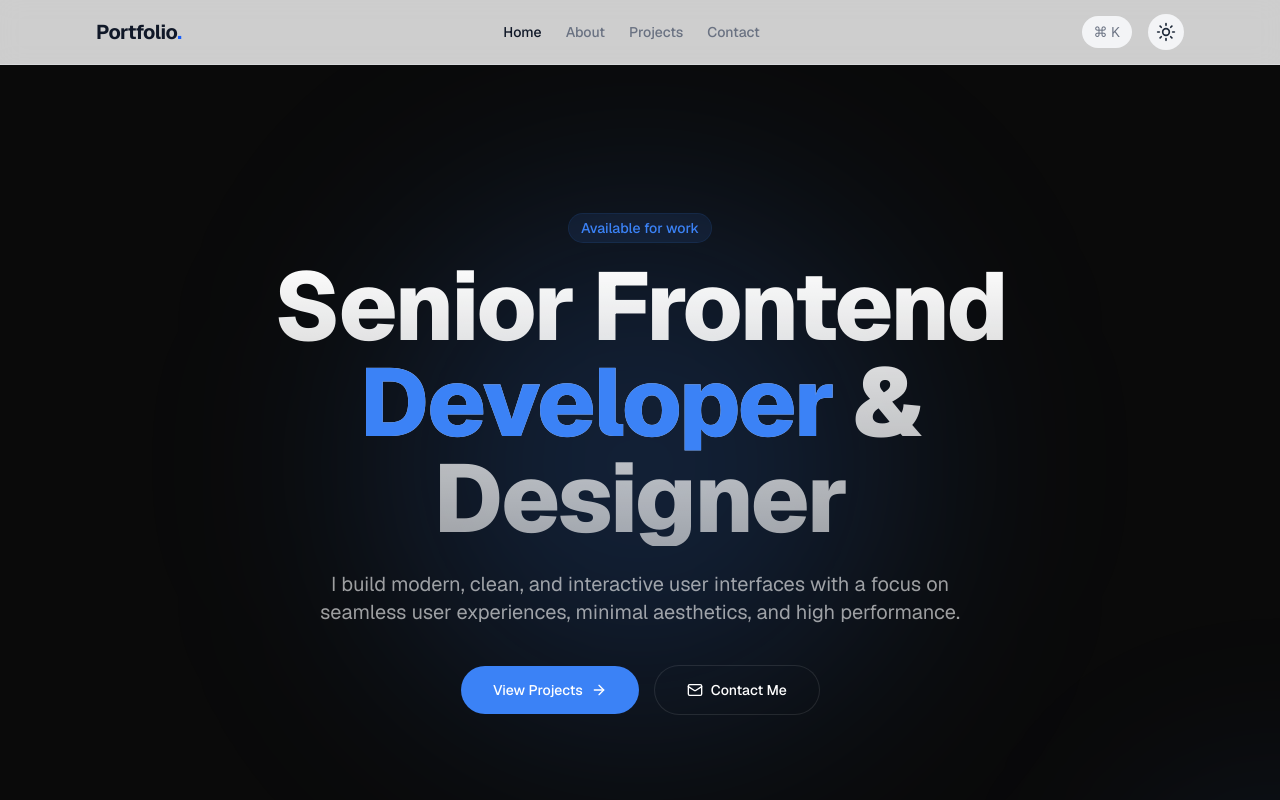
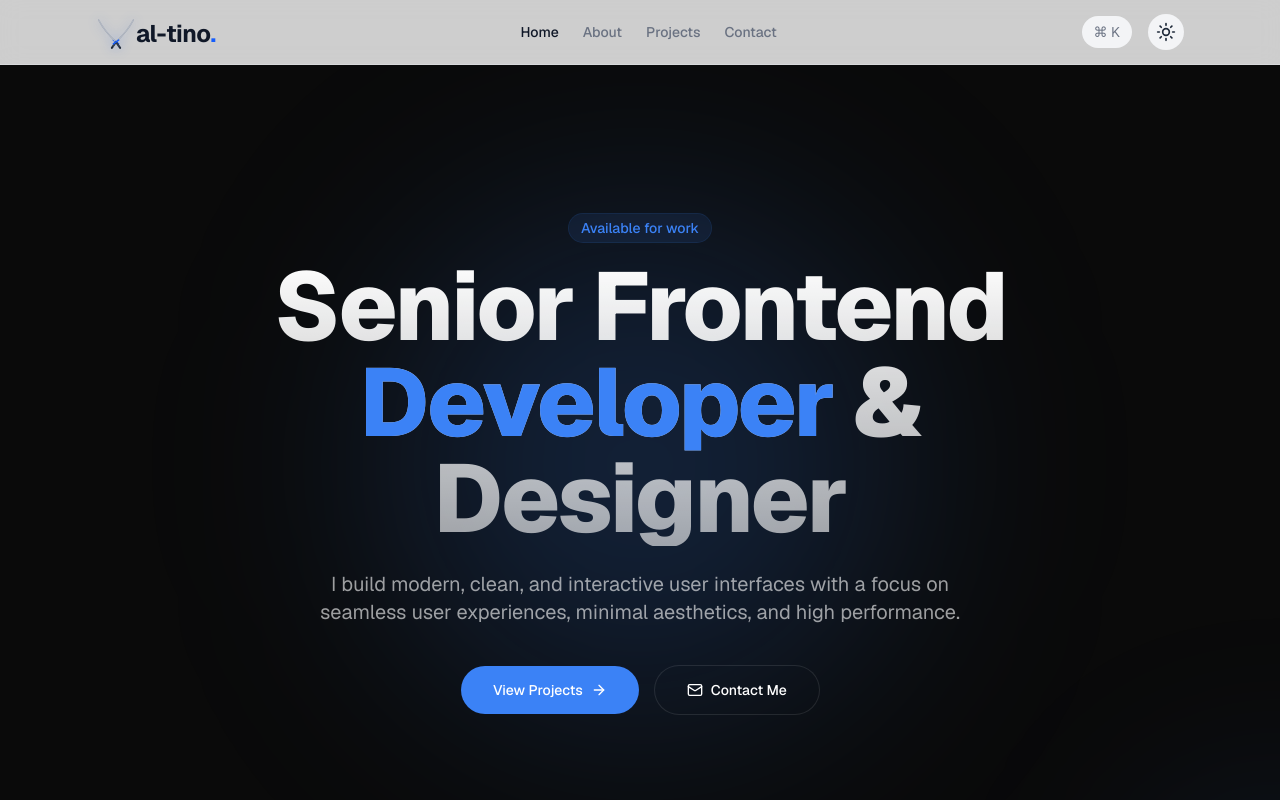
Before and after one commit to Valentine231/portfolio, a Next.js app: page / in a window 1280 px wide. Shown: the top 800 px of the page. Built offline with nearby package versions, Linux system fonts and the light colour scheme.

Commit message:
small-change

```diff
--- a/src/components/Navbar.tsx
+++ b/src/components/Navbar.tsx
@@ -40,8 +40,33 @@ export function Navbar() {
       className="fixed top-0 z-40 w-full border-b border-gray-200/50 dark:border-gray-800/50 bg-white/80 dark:bg-gray-950/80 backdrop-blur-md"
     >
       <div className="mx-auto flex h-16 max-w-6xl items-center justify-between px-4 sm:px-6 lg:px-8">
-        <Link href="/" className="font-bold text-xl tracking-tight text-gray-900 dark:text-white">
-          Portfolio<span className="text-blue-600 dark:text-blue-500">.</span>
+        <Link href="/" className="flex items-center gap-1 group font-bold text-xl tracking-tight text-gray-900 dark:text-white">
+          <svg
+            xmlns="http://www.w3.org/2000/svg"
+            viewBox="0 0 100 100"
+            className="w-10 h-10 drop-shadow-[0_0_6px_rgba(37,99,235,0.4)] dark:drop-shadow-[0_0_6px_rgba(59,130,246,0.5)] transition-transform duration-300 group-hover:scale-110"
+          >
+            {/* Right Sword */}
+            <g transform="translate(50, 75) rotate(35)">
+              <path d="M 0 0 Q 8 -40 4 -70" strokeWidth="3.5" className="stroke-gray-400 dark:stroke-gray-300 transition-all duration-300 group-hover:stroke-blue-400" fill="none" strokeLinecap="round" />
+              <path d="M 0 0 Q 8 -40 4 -70" strokeWidth="1" stroke="white" fill="none" strokeLinecap="round" opacity="0.6" />
+              <line x1="0" y1="0" x2="0" y2="18" strokeWidth="5" className="stroke-gray-800 dark:stroke-gray-200" strokeLinecap="round" />
+              <line x1="-2" y1="4" x2="2" y2="8" strokeWidth="1" className="stroke-gray-500" />
+              <line x1="-2" y1="10" x2="2" y2="14" strokeWidth="1" className="stroke-gray-500" />
+              <line x1="-8" y1="0" x2="8" y2="0" strokeWidth="4" className="stroke-blue-600 dark:stroke-blue-500" strokeLinecap="round" />
+            </g>
+
+            {/* Left Sword */}
+            <g transform="translate(50, 75) rotate(-35)">
+              <path d="M 0 0 Q -8 -40 -4 -70" strokeWidth="3.5" className="stroke-gray-400 dark:stroke-gray-300 transition-all duration-300 group-hover:stroke-blue-400" fill="none" strokeLinecap="round" />
+              <path d="M 0 0 Q -8 -40 -4 -70" strokeWidth="1" stroke="white" fill="none" strokeLinecap="round" opacity="0.6" />
+              <line x1="0" y1="0" x2="0" y2="18" strokeWidth="5" className="stroke-gray-800 dark:stroke-gray-200" strokeLinecap="round" />
+              <line x1="-2" y1="4" x2="2" y2="8" strokeWidth="1" className="stroke-gray-500" />
+              <line x1="-2" y1="10" x2="2" y2="14" strokeWidth="1" className="stroke-gray-500" />
+              <line x1="-8" y1="0" x2="8" y2="0" strokeWidth="4" className="stroke-blue-600 dark:stroke-blue-500" strokeLinecap="round" />
+            </g>
+          </svg>
+          <span className="text-2xl mt-1 -ml-1">al-tino<span className="text-blue-600 dark:text-blue-500">.</span></span>
         </Link>
 
         <nav className="hidden md:flex gap-6 items-center">
```
